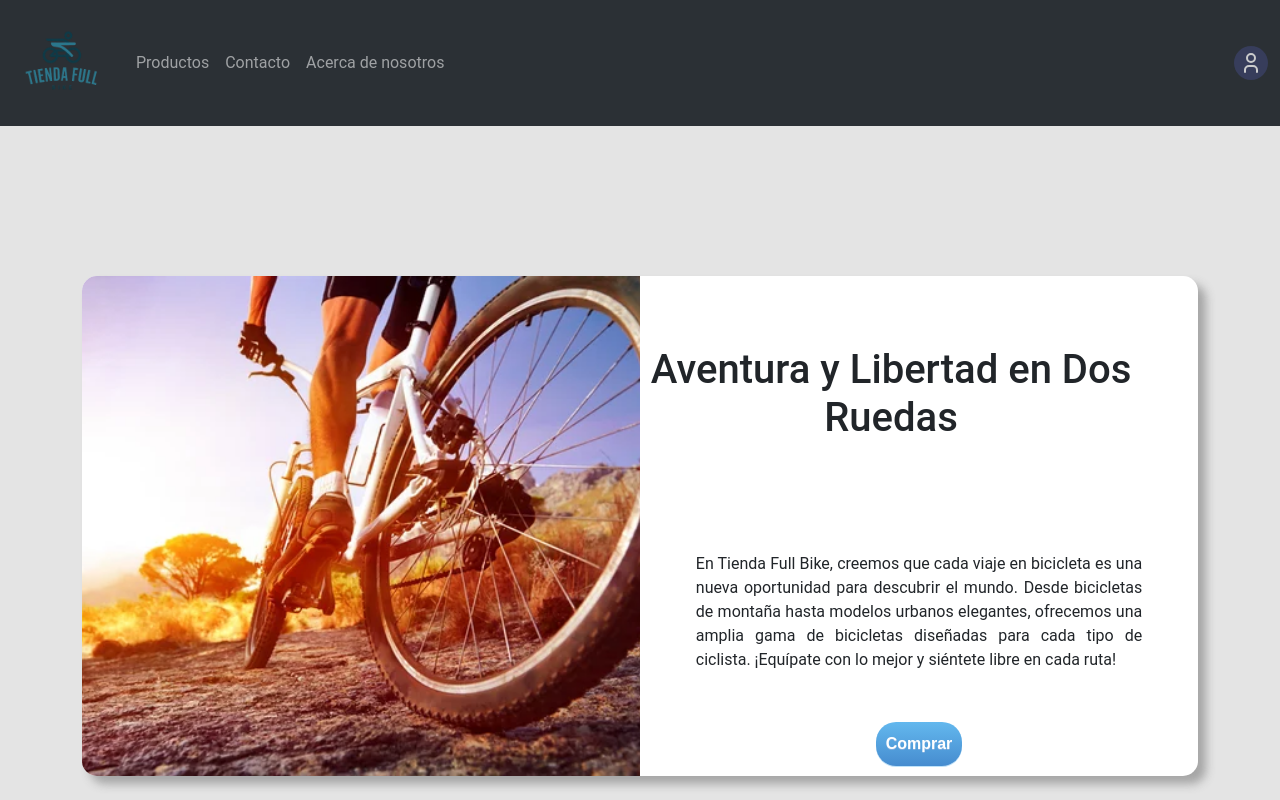
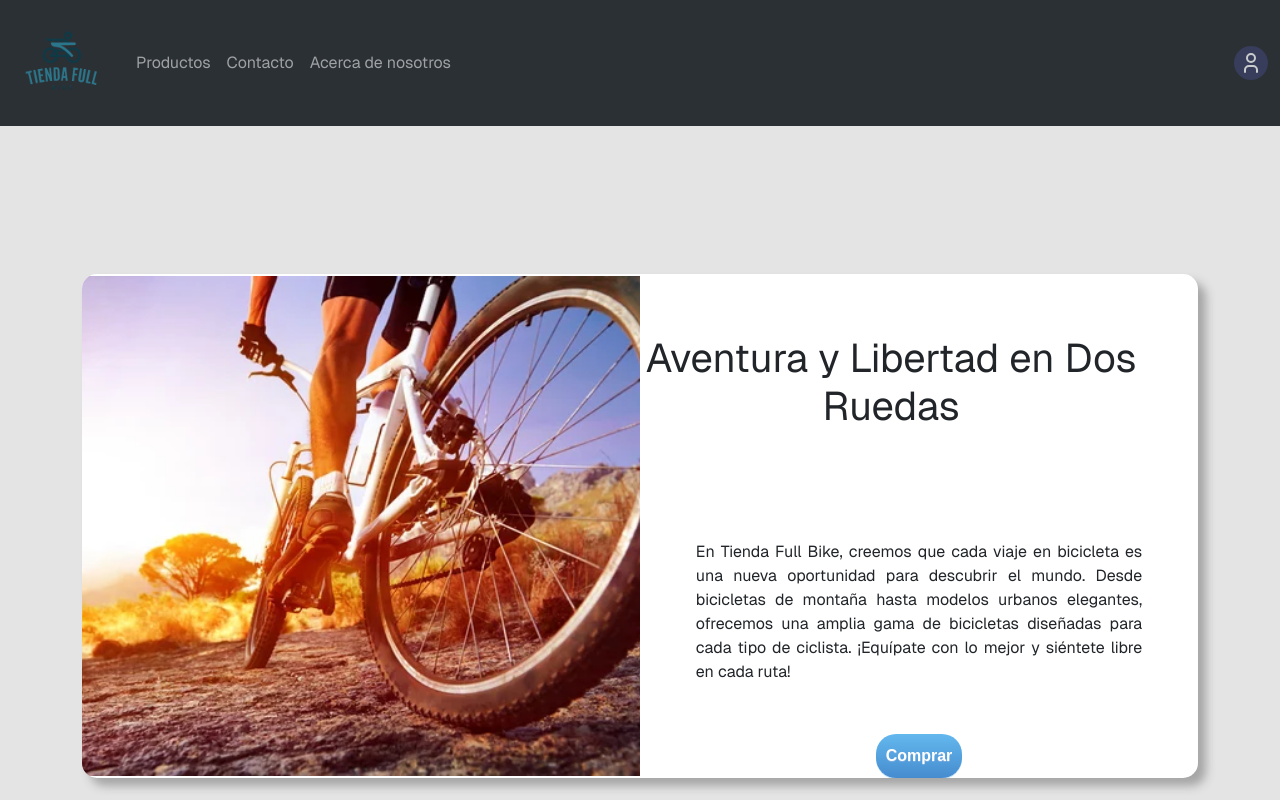
Before and after one commit to ISPC-23/Fullstack_Web_2025, an Angular app in the folder frontend/: page /inicio in a window 1280 px wide. Shown: the top 800 px of the page. Built offline with nearby package versions, Linux system fonts and the light colour scheme.

Commit message:
Agrega la fuente "Geist" y actualiza el estilo global para usarla.

```diff
--- a/frontend/src/styles.css
+++ b/frontend/src/styles.css
@@ -1,7 +1,13 @@
+@font-face {
+  font-family: "Geist";
+  src: url("assets/fonts/geist-regular.woff2");
+}
+
 * {
   margin: 0;
   padding: 0;
   box-sizing: border-box;
+  font-family: "Geist", sans-serif;
 }
 
 a {
```
Also changed, not shown: frontend/src/assets/fonts/geist-regular.woff2 (added).
